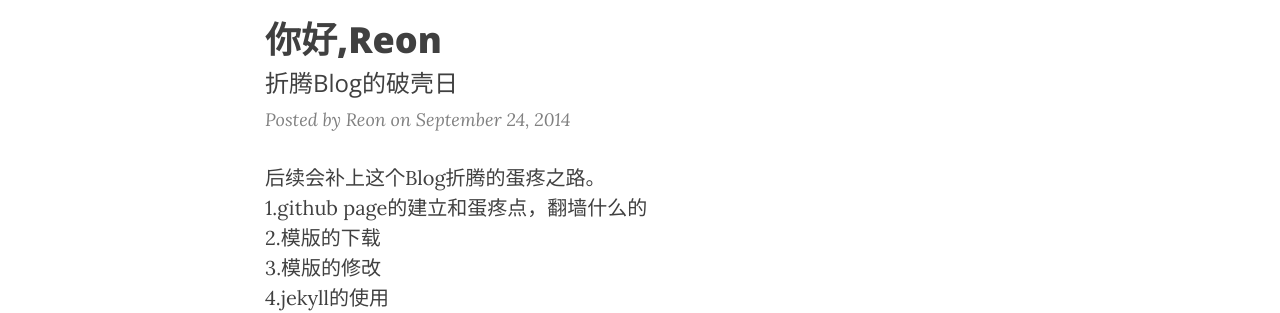
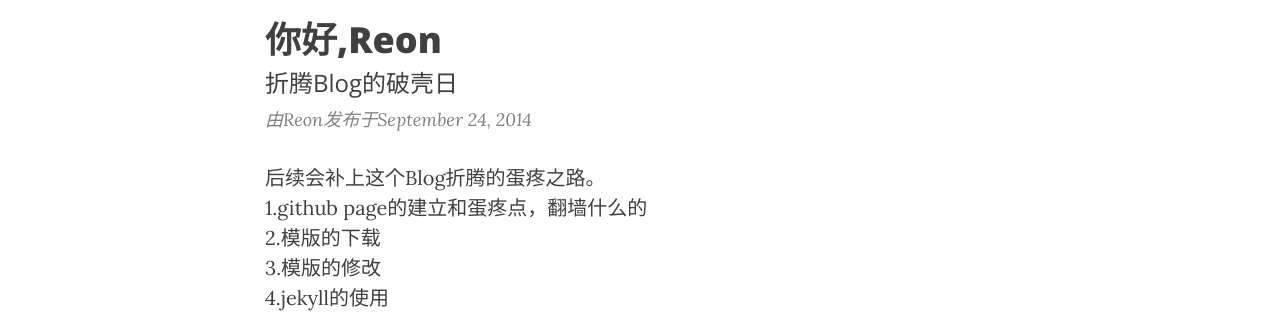
Before and after one commit to reondz/reondz.github.io, a Jekyll site: the page built from index.html, in a window 1280 px wide. Shown: the part 516-829 px from the top of the page. Built offline with Jekyll 4.4.1, drawn with Linux system fonts in a browser that asks for light colours; nearby versions of some CDN libraries; the list of posts is cut into pages by our own code.

Commit message:
调整一下语言

```diff
--- a/index.html
+++ b/index.html
@@ -14,7 +14,7 @@ description: "这里会是一个乱七八糟的地方＝w＝"
         </h3>
         {% endif %}
     </a>
-    <p class="post-meta">Posted by {% if post.author %}{{ post.author }}{% else %}{{ site.title }}{% endif %} on {{ post.date | date: "%B %-d, %Y" }}</p>
+    <p class="post-meta">由{% if post.author %}{{ post.author }}{% else %}{{ site.title }}{% endif %}发布于{{ post.date | date: "%B %-d, %Y" }}</p>
     <p> {{ post.content }} </p>
 </div>
 <hr>
```
